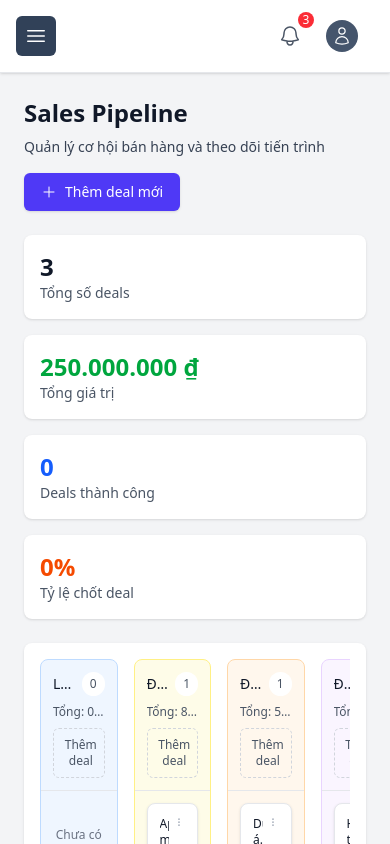
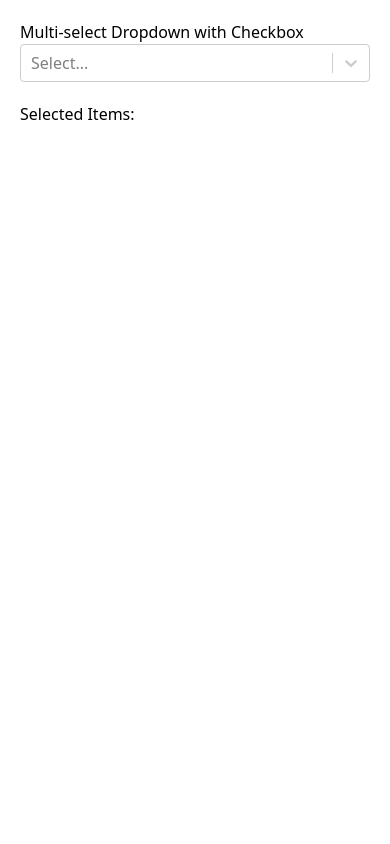
Before and after one commit to TranDucVuong2003/crm_frontEnd, a React (Vite) app: page /sales in a window 390 px wide. Shown: the top 844 px of the page. Built offline with nearby package versions, Linux system fonts and the light colour scheme.

Commit message:
add Multi-select Dropdown from https://medium.com/geekculture/creating-multi-select-dropdown-with-checkbox-in-react-792ff2464ef3

```diff
--- a/src/App.jsx
+++ b/src/App.jsx
@@ -1,12 +1,45 @@
-import React from 'react'
-import AppRouter from './Router/AppRouter'
+import React, { useState } from 'react';
+import Select from 'react-select';
+import CustomOption from './CustomOption';
 
-function App() {
+const App = () => {
+  // Define the options array
+  const options = [
+    { value: 'apple', label: 'Apple' },
+    { value: 'banana', label: 'Banana' },
+    { value: 'orange', label: 'Orange' },
+    { value: 'grape', label: 'Grape' },
+  ];
+
+  // State to store selected options
+  const [selectedOptions, setSelectedOptions] = useState([]);
+
+  // Handle selection change
+  const handleChange = (selected) => {
+    setSelectedOptions(selected);
+  };
+
   return (
-    <div>
-      <AppRouter />
+    <div style={{ padding: '20px', maxWidth: '400px', margin: '0 auto' }}>
+      <h2>Multi-select Dropdown with Checkbox</h2>
+      <Select
+        isMulti
+        options={options}
+        components={{ Option: CustomOption }}
+        value={selectedOptions}
+        onChange={handleChange}
+        closeMenuOnSelect={false}
+      />
+      <div style={{ marginTop: '20px' }}>
+        <h3>Selected Items:</h3>
+        <ul>
+          {selectedOptions.map((option) => (
+            <li key={option.value}>{option.label}</li>
+          ))}
+        </ul>
+      </div>
     </div>
-  )
-}
+  );
+};
 
-export default App
+export default App;
--- a/src/Components/SalesPipeline.jsx
+++ b/src/Components/SalesPipeline.jsx
@@ -1,4 +1,6 @@
 import React, { useState } from 'react';
+import { default as ReactSelect } from "react-select";
+import { components } from "react-select";
 import {
   PlusIcon,
   EllipsisVerticalIcon as DotsVerticalIcon,
@@ -7,6 +9,26 @@ import {
   UserIcon
 } from '@heroicons/react/24/outline';
 
+const Option = (props) => {
+  return (
+    <div>
+      <components.Option {...props}>
+        <input
+          type="checkbox"
+          checked={props.isSelected}
+          onChange={() => null}
+        />{" "}
+        <label>{props.label}</label>
+      </components.Option>
+    </div>
+  );
+};
+const serviceOptions = [
+    { value: "website_design", label: "Thiết kế website" },
+    { value: "webcare", label: "Webcare" },
+    { value: "domain_purchase", label: "Mua tên miền" },
+    { value: "digital_marketing", label: "Digital Marketing" }
+  ];
 const SalesPipeline = () => {
   const [stages] = useState([
     { id: 'lead', name: 'Lead mới' },
@@ -52,6 +74,7 @@ const SalesPipeline = () => {
       notes: 'Gần như chốt deal'
     }
   ]);
+
 
   const [isModalOpen, setIsModalOpen] = useState(false);
   const [editingDeal, setEditingDeal] = useState(null);
@@ -293,6 +316,7 @@ const DealModal = ({ isOpen, onClose, deal = null, onSave, stageId = null }) =>
     expectedCloseDate: '',
     actualCloseDate: '',
     priority: 'medium',
+    serviceTypes: [],
     probability: 50,
     stage: stageId || 'lead',
     notes: '',
@@ -440,21 +464,24 @@ const DealModal = ({ isOpen, onClose, deal = null, onSave, stageId = null }) =>
                   <option value="high">Cao</option>
                 </select>
               </div>
-              <div>
+              <div className="md:col-span-2">
                 <label className="block text-sm font-medium text-gray-700 mb-1">
-                  Loại dịch vụ
+                  Service Types
                 </label>
-                <select
-                  className="w-full px-3 py-2 border border-gray-300 rounded-md focus:ring-2 focus:ring-indigo-500 focus:border-transparent"
-                  value={formData.serviceType}
-                  onChange={(e) => setFormData({...formData, serviceType: e.target.value})}
-                >
-                  <option value="">Chọn dịch vụ</option>
-                  <option value="website_design">Thiết kế website</option>
-                  <option value="webcare">Webcare</option>
-                  <option value="domain_purchase">Mua tên miền</option>
-                  <option value="digital_marketing">Digital marketing</option>
-                </select>
+                  <ReactSelect
+                    options={serviceOptions}
+                    isMulti
+                    closeMenuOnSelect={false}
+                    hideSelectedOptions={false}
+                    components={{ Option }}
+                    onChange={selectedOptions =>
+                      setFormData({
+                        ...formData,
+                        serviceTypes: selectedOptions || []
+                      })
+                    }
+                    value={formData.serviceTypes}
+                  />
               </div>
             </div>
           </div>
```
Also changed, not shown: package.json (+5 -2 lines), 1 other file (tests, documents, lock files or other folders).
